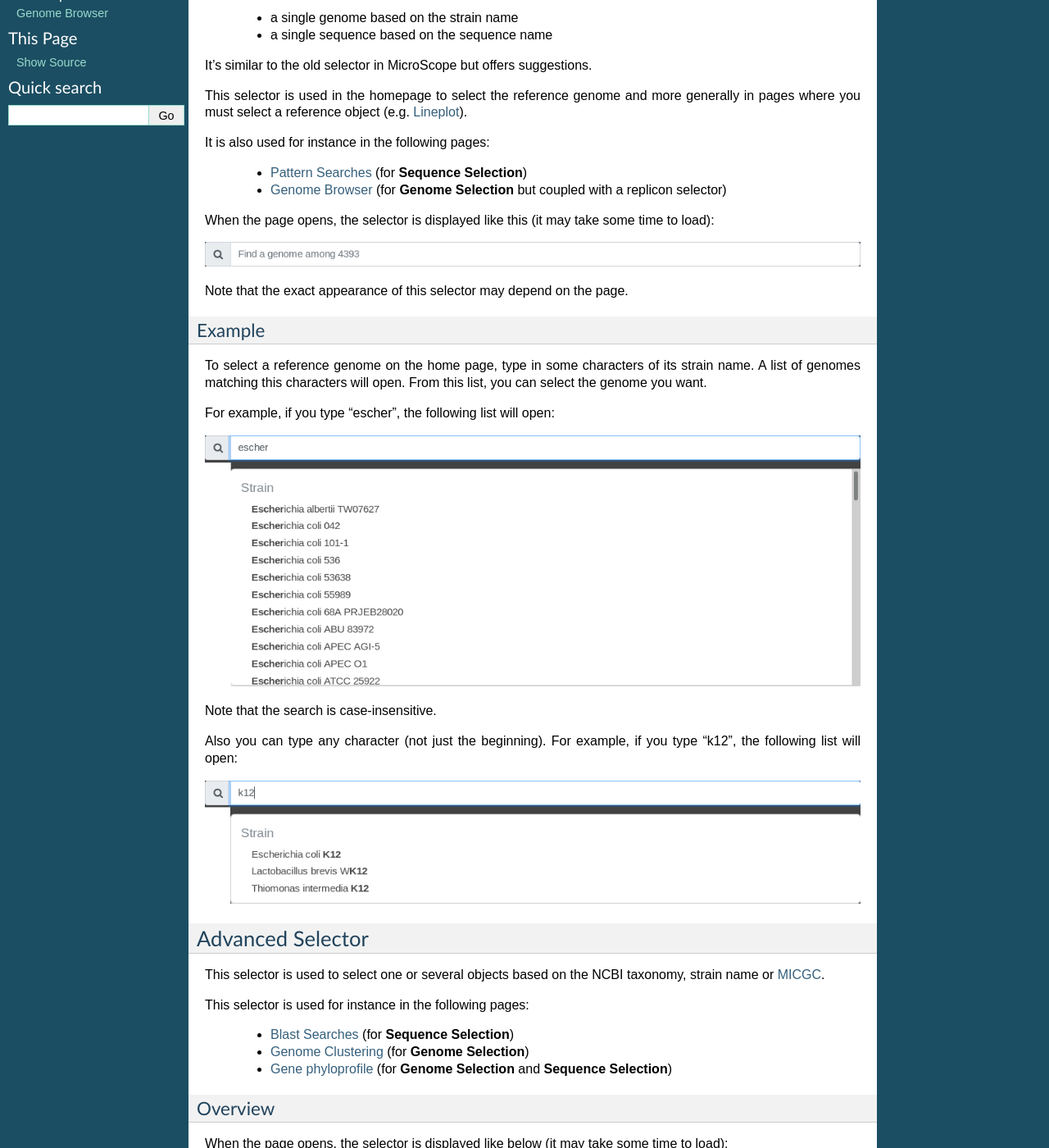
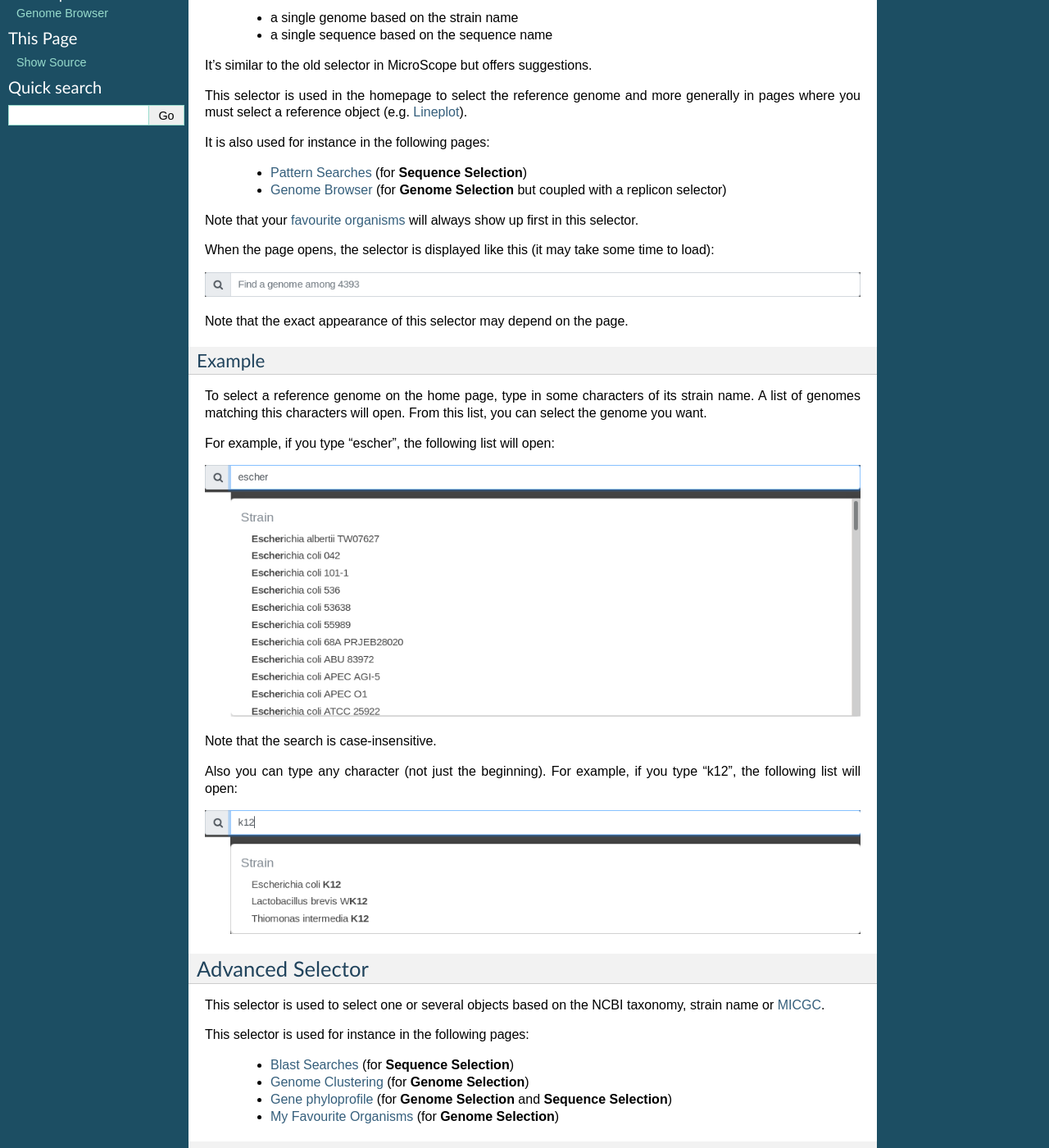
Before and after one commit to labgem/microscope-user-doc, a Sphinx documentation site: the page built from docs/content/overview/organismselection.rst, in a window 1280 px wide and 1400 px high, scrolled down 540 px. Shown: the whole window at 82% size. Built offline with Sphinx 7.4.7, drawn with Linux system fonts in a browser that asks for light colours; formulas are drawn with MathJax 3.

Commit message:
Add information about the favourite organisms.

```diff
--- a/docs/content/overview/organismselection.rst
+++ b/docs/content/overview/organismselection.rst
@@ -45,6 +45,9 @@ It is also used for instance in the following pages:
   - :ref:`pattern_searches` (for **Sequence Selection**)
   - :ref:`viewer` (for **Genome Selection** but coupled with a replicon selector)
 
+Note that your :ref:`favourite organisms <favourite-organisms>` will always
+show up first in this selector.
+
 When the page opens, the selector is displayed like this (it may take some time to load):
 
 .. image:: img/simple_selector.png
@@ -83,6 +86,7 @@ This selector is used for instance in the following pages:
   - :ref:`blast_searches` (for **Sequence Selection**)
   - :ref:`genoclust` (for **Genome Selection**)
   - :ref:`phyloprofile` (for **Genome Selection** and **Sequence Selection**)
+  - :ref:`favourite-organisms` (for **Genome Selection**)
 
 Overview
 ========
```
